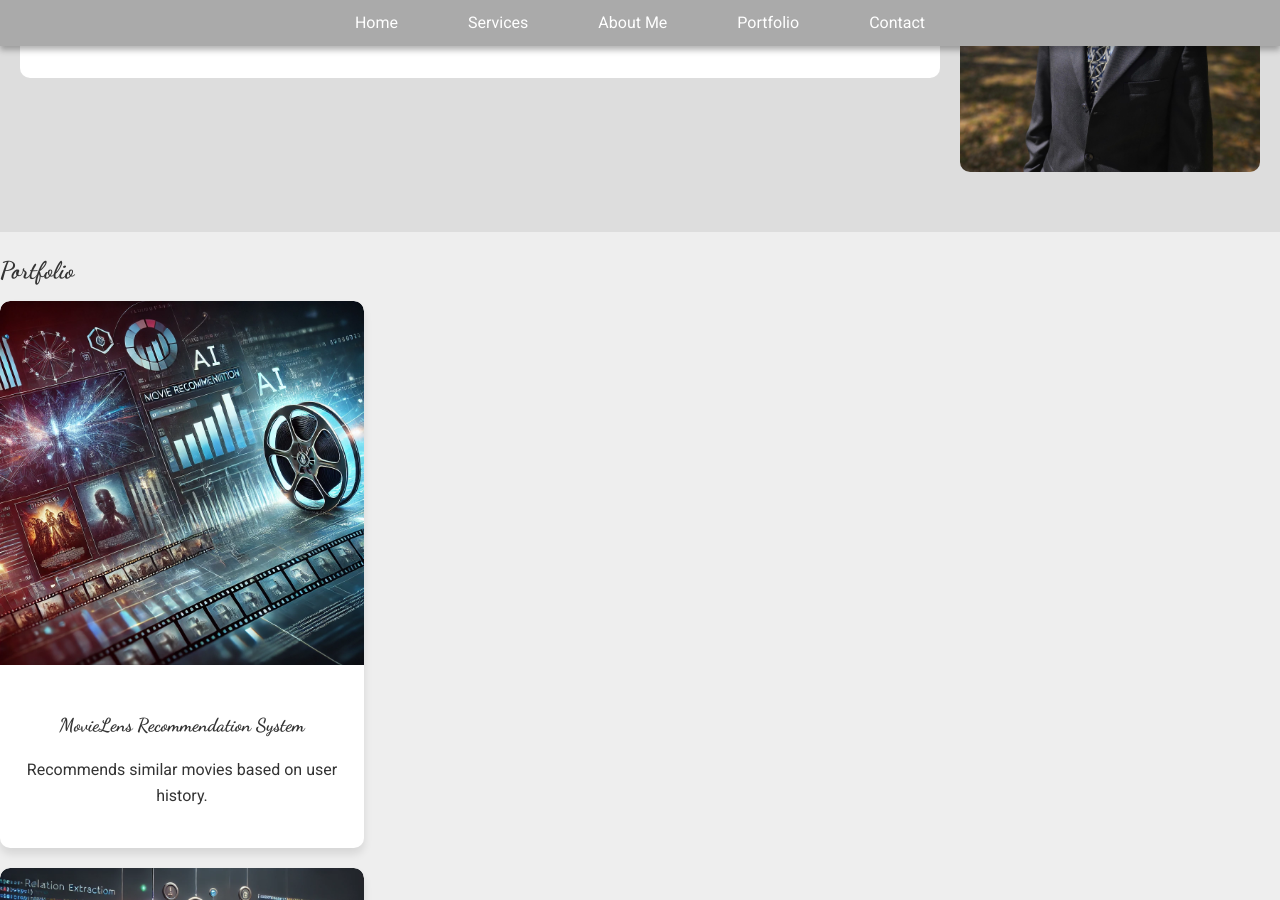
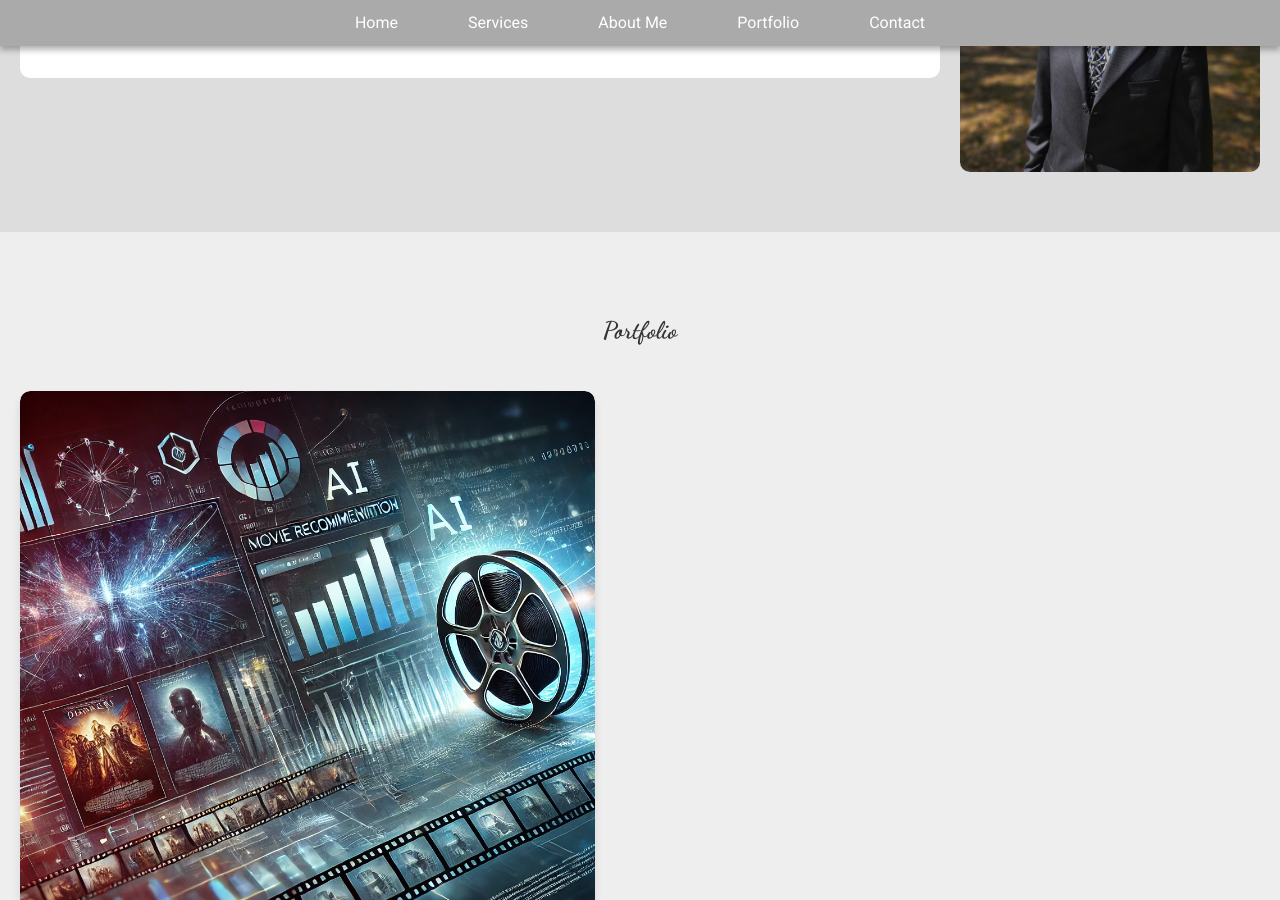
Before and after one commit to arshadsm/arshadsm.github.io, a Jekyll site: the page built from index.md, in a window 1280 px wide and 900 px high, scrolled down 1966 px. Built offline with Jekyll 4.4.1, drawn with Linux system fonts in a browser that asks for light colours.

Commit message:
Update styles.css

```diff
--- a/styles/styles.css
+++ b/styles/styles.css
@@ -99,21 +99,21 @@ header p {
     margin-left: 20px;
 }
 
-/* Portfolio Section */
+/* Portfolio Section
 .portfolio {
     padding: 60px 20px;
-    background-color: #EEEEEE; /* Lightest gray for the background */
+    background-color: #EEEEEE;
     display: flex;
     flex-wrap: wrap;
     justify-content: space-between;
 }
 
 .portfolio-item {
-    width: calc(30% - 20px); /* Adjust width to account for spacing */
-    margin-bottom: 20px; /* Add some space below each item */
+    width: calc(30% - 20px);
+    margin-bottom: 20px;
     border-radius: 10px;
     overflow: hidden;
-    background-color: #FFFFFF; /* White background for the portfolio items */
+    background-color: #FFFFFF;
     box-shadow: 0 6px 8px rgba(0, 0, 0, 0.1);
     transition: transform 0.3s ease, box-shadow 0.3s ease;
 }
@@ -121,7 +121,7 @@ header p {
 .portfolio-item img {
     width: 100%;
     height: auto;
-    border-radius: 10px 10px 0 0; /* Keep the top corners rounded */
+    border-radius: 10px 10px 0 0;
 }
 
 .portfolio-item:hover {
@@ -133,6 +133,50 @@ header p {
     padding: 20px;
     text-align: center;
     color: #333333;
+}
+*/
+/* Portfolio Section */
+#portfolio {
+  padding: 60px 20px;
+  background-color: #EEEEEE; /* Lightest gray for the background */
+}
+
+#portfolio h2 {
+  text-align: center;
+  margin-bottom: 40px;
+}
+
+.portfolio-container {
+  display: flex;
+  flex-wrap: wrap;
+  justify-content: space-between;
+}
+
+.portfolio-item {
+  width: calc(48% - 20px); /* Adjust width to take 48% of the container's width and leave space between items */
+  margin-bottom: 20px; /* Add some space below each item */
+  border-radius: 10px;
+  overflow: hidden;
+  background-color: #FFFFFF; /* White background for the portfolio items */
+  box-shadow: 0 6px 8px rgba(0, 0, 0, 0.1);
+  transition: transform 0.3s ease, box-shadow 0.3s ease;
+}
+
+.portfolio-item img {
+  width: 100%;
+  height: auto;
+  border-radius: 10px 10px 0 0; /* Keep the top corners rounded */
+}
+
+.portfolio-item:hover {
+  transform: translateY(-10px);
+  box-shadow: 0 12px 16px rgba(0, 0, 0, 0.3);
+}
+
+.caption {
+  padding: 20px;
+  text-align: center;
+  color: #333333;
 }
 
 /* Footer */
```
